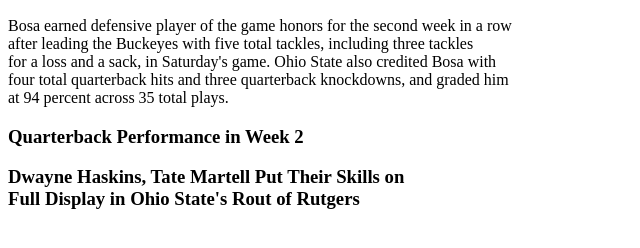
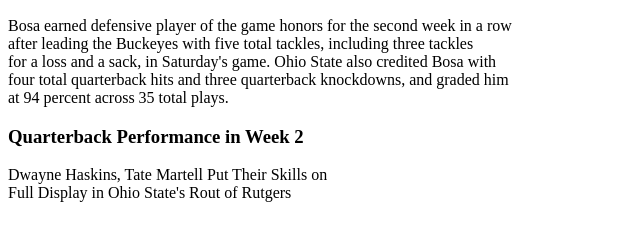
Before and after one commit to alexmwright/HTML-Text-Structure, a plain HTML site: page index.html in a window 1280 px wide. Shown: the part 110-358 px from the top of the page, without its empty margins (0-640 px from the left). Drawn offline with Linux system fonts and the light colour scheme.

Commit message:
Update index.html

```diff
--- a/index.html
+++ b/index.html
@@ -3,7 +3,7 @@
 <head>
   <title>Buckeye Bulletin</title>
   <meta charset="utf-8">
-  <meta name="description" content= "">
+  <meta name="description" content= "jnuni">
   <meta name="keywords" content="">
  </head>
  <body>
@@ -28,11 +28,11 @@
      <section id="section3"></section>
 
     </main>
-     <h3>Quarterback Performance in Week 2<h3/>
-    <aside>
+     <h3>Quarterback Performance in Week 2</h3>
+    <p>
       Dwayne Haskins, Tate Martell Put Their Skills on<br>
       Full Display in Ohio State's Rout of Rutgers<br>
-    </aside>
+    </p>
 
 
 
```
